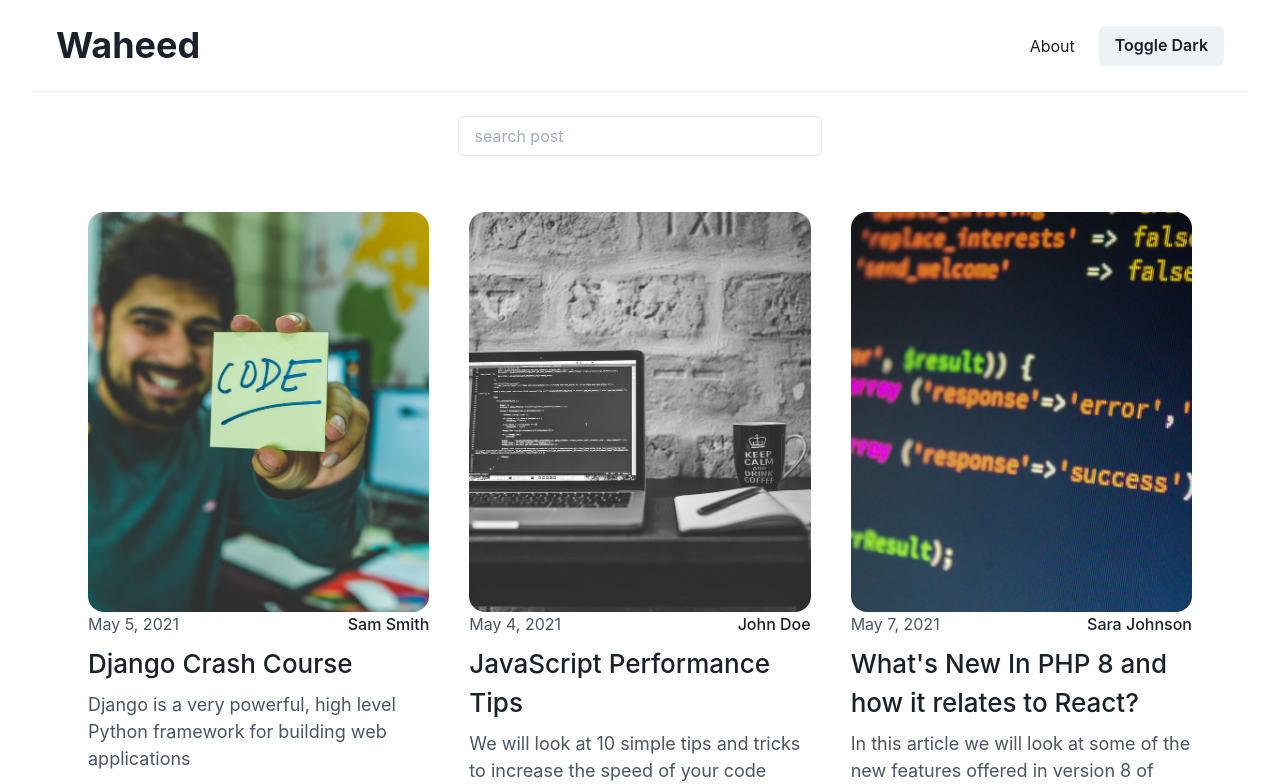
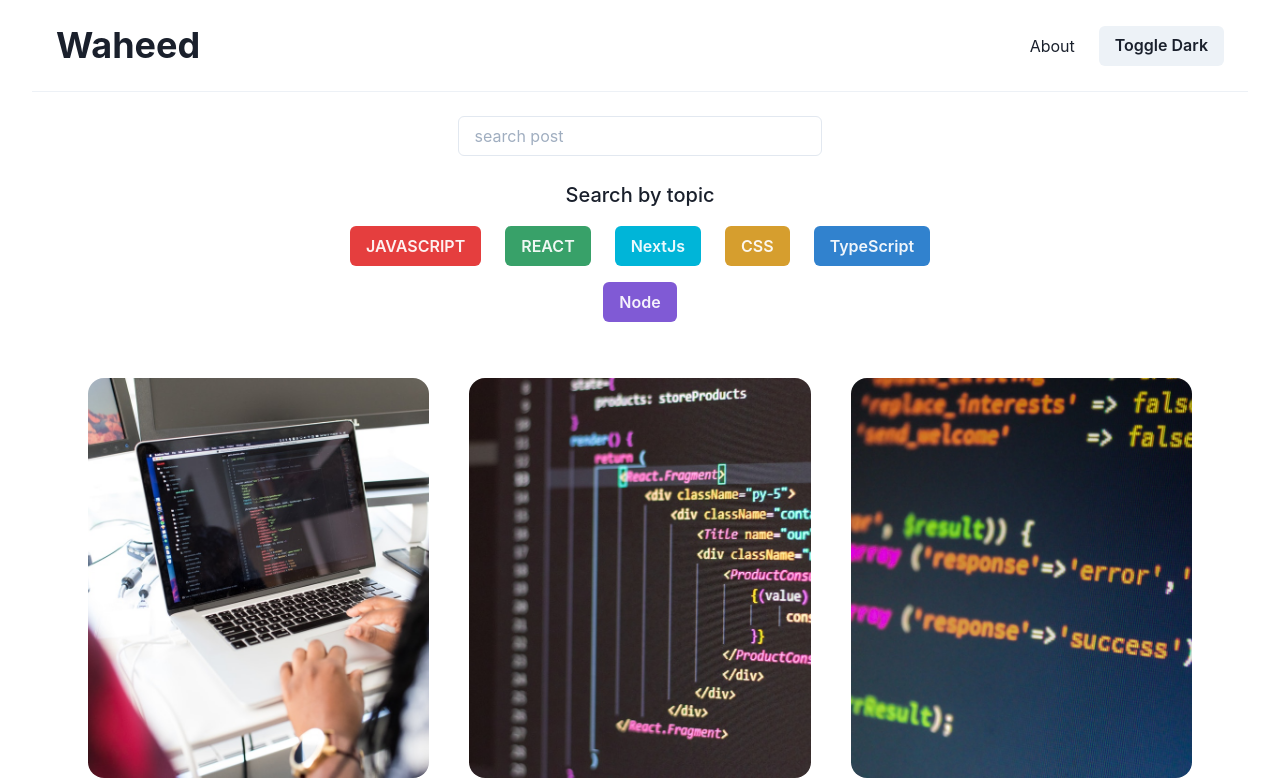
Before and after one commit to waheed-dev/markdown-blog, a Next.js app: page / in a window 1280 px wide. Shown: the top 784 px of the page. Built offline with nearby package versions, Linux system fonts and the light colour scheme.

Commit message:
added some styling and paths

```diff
--- /dev/null
+++ b/Helpers/index.js
@@ -0,0 +1,3 @@
+export const sortByDate = (a, b) => {
+    return new Date(b.postData.date) - new Date(a.postData.date)
+}
--- /dev/null
+++ b/components/Category.js
@@ -0,0 +1,73 @@
+import { Box, Button, Text } from "@chakra-ui/react";
+
+const Category = () => {
+  return (
+    <>
+      <Box display={"flex"} flexDir={"column"}>
+        <Text
+          textAlign={"center"}
+          fontSize={"20"}
+          fontWeight={"medium"}
+          mt={"6"}
+        >
+          Search by topic
+        </Text>
+        <Box
+          display={"flex"}
+          gap={"6"}
+          mt={"4"}
+          justifyContent={"center"}
+          marginTop={"4"}
+        >
+          <Button
+            color={"whiteAlpha.900"}
+            _hover={{ bg: "red.300" }}
+            bg={"red.500"}
+          >
+            JAVASCRIPT
+          </Button>
+
+          <Button
+            color={"whiteAlpha.900"}
+            _hover={{ bg: "green.300" }}
+            bg={"green.500"}
+          >
+            REACT
+          </Button>
+          <Button
+            color={"whiteAlpha.900"}
+            _hover={{ bg: "cyan.300" }}
+            bg={"cyan.500"}
+          >
+            NextJs
+          </Button>
+          <Button
+            color={"whiteAlpha.900"}
+            _hover={{ bg: "yellow.300" }}
+            bg={"yellow.500"}
+          >
+            CSS
+          </Button>
+          <Button
+            color={"whiteAlpha.900"}
+            _hover={{ bg: "blue.300" }}
+            bg={"blue.500"}
+          >
+            TypeScript
+          </Button>
+        </Box>
+        <Box display={"flex"} gap={"6"} mt={"4"} justifyContent={" center"}>
+          <Button
+            color={"whiteAlpha.900"}
+            _hover={{ bg: "purple.300" }}
+            bg={"purple.500"}
+          >
+            Node
+          </Button>
+        </Box>
+      </Box>
+    </>
+  );
+};
+
+export default Category;
--- /dev/null
+++ b/components/CategoryLabel.js
@@ -0,0 +1,19 @@
+import Link from "next/link";
+import { Box } from "@chakra-ui/react";
+export default function CategoryLabel({ children }) {
+  const categoryKey = {
+    JavaScript: "red",
+    PHP: "blue",
+    Python: "yellow",
+    TYPESCRIPT: "cyan",
+    CSS: "purple",
+  };
+
+  return (
+    <Box bg={`${categoryKey[children]}.600`} p={'1'} borderRadius={'xl'} px={'4'}>
+      <Link href={`/blog/category/${children.toLowerCase()}`}>
+      {children}
+      </Link>
+    </Box>
+  );
+}
--- a/components/PostCard.js
+++ b/components/PostCard.js
@@ -1,21 +1,39 @@
-import {Box, Text,Image} from "@chakra-ui/react";
+import { Box, Image, Text } from "@chakra-ui/react";
+import Link from "next/link";
+import CategoryLabel from "./CategoryLabel";
 
-const PostCard = ({title,author,date,coverImg,category, excerpt}) => {
-    return (
-    <Box  _hover={{
-        border:'1px',
+const PostCard = ({ title, author, date, coverImg, category, excerpt,slug}) => {
+  return (
+    <Link href={`/blog/${slug}`}>
+      <Box
+      _hover={{
+        border: "1px",
         borderColor: "teal.500",
-    }} padding={'2'} borderRadius={'2xl'}>
-        <Image objectFit={'cover'} borderRadius={'2xl'} boxSize={'400'} src={coverImg} alt="postCOverimg"/>
-        <Box display={'flex'} justifyContent={'space-between'} mb={'2'}>
+      }}
+      padding={"2"}
+      borderRadius={"2xl"}
+    >
+      <Image
+        objectFit={"cover"}
+        borderRadius={"2xl"}
+        boxSize={"400"}
+        src={coverImg}
+        alt="post-coverimg"
+      />
+      <Box display={"flex"} justifyContent={"space-between"} mb={"2"} mt={"2"}>
+        <Text color={"gray.600"}>{date}</Text>
+        <CategoryLabel>{category}</CategoryLabel>
+        <Text fontWeight={"medium"}>{author}</Text>
+      </Box>
+      <Text fontSize={"26"} fontWeight={"medium"} mb={"2"}>
+        {title}
+      </Text>
+      <Text fontSize={"18"} color={"gray.600"}>
+        {excerpt}
+      </Text>
+    </Box>
+    </Link>
+  );
+};
 
-        <Text color={'gray.600'}>{date}</Text>
-        <Text fontWeight={'medium'}>{author}</Text>
-        </Box>
-        <Text fontSize={'26'} fontWeight={'medium'} mb={'2'}>{title}</Text>
-        <Text fontSize={'18'} color={'gray.600'}>{excerpt}</Text>
-    </Box>
-    )
-}
-
-export default PostCard
+export default PostCard;
--- a/package.json
+++ b/package.json
@@ -19,6 +19,7 @@
   },
   "devDependencies": {
     "eslint": "8.5.0",
-    "eslint-config-next": "12.0.7"
+    "eslint-config-next": "12.0.7",
+    "prettier": "2.5.1"
   }
 }
--- a/pages/index.js
+++ b/pages/index.js
@@ -1,16 +1,17 @@
-import fs from 'fs'
-import path from 'path'
-import matter from 'gray-matter'
-import Head from 'next/head'
-import Image from 'next/image'
-import styles from '../styles/Home.module.css'
-import {Text, Box, SimpleGrid} from "@chakra-ui/react";
+import fs from "fs";
+import path from "path";
+import matter from "gray-matter";
+import Head from "next/head";
+import styles from "../styles/Home.module.css";
+import { Box, SimpleGrid } from "@chakra-ui/react";
 import Header from "../components/header/Header";
 import Search from "../components/Search";
 import PostCard from "../components/PostCard";
+import { sortByDate } from "../Helpers";
+import Category from "../components/Category";
 
-export default function Home({posts}) {
-    console.log(posts)
+export default function Home({ posts }) {
+  console.log(posts);
   return (
     <div className={styles.container}>
       <Head>
@@ -19,38 +20,46 @@ export default function Home({posts}) {
         <link rel="icon" href="/favicon.ico" />
       </Head>
       <Box>
-            <Header/>
-            <Search/>
-            <Box paddingX={'12'} mt={'12'}>
+        <Header />
+        <Search />
+        <Category />
+        <Box paddingX={"12"} mt={"12"}>
           <SimpleGrid columns={3} spacing={6}>
-                    {posts.map((post)=> <PostCard
+            {posts.map((post) => (
+              <PostCard
                 title={post.postData.title}
                 date={post.postData.date}
                 author={post.postData.author}
                 coverImg={post.postData.cover_image}
                 category={post.postData.category}
                 excerpt={post.postData.excerpt}
+                slug={post.slug}
               />
-                    )}
+            ))}
           </SimpleGrid>
-
         </Box>
       </Box>
     </div>
-  )
+  );
 }
+
 export async function getStaticProps() {
-    const files = fs.readdirSync(path.join('posts'))
-    const posts = files.map((post)=>{
-        const slug = post.replace('.md','')
-        const markdownWithMatter = fs.readFileSync(path.join('posts',post,),'utf-8')
-        const {data : postData} = matter(markdownWithMatter)
+  const files = fs.readdirSync(path.join("posts"));
+  const posts = files.map((post) => {
+    const slug = post.replace(".md", "");
+    const markdownWithMatter = fs.readFileSync(
+      path.join("posts", post),
+      "utf-8"
+    );
+    const { data: postData } = matter(markdownWithMatter);
     return {
       slug,
-            postData
+      postData,
+    };
+  });
+  return {
+    props: {
+      posts: posts.sort(sortByDate).slice(0, 6)
+    },
+  };
 }
-    })
-    return {
-        props : {posts}
-    }
-}
```
Also changed, not shown: components/[slug].js (added, +16 -0 lines), 1 other file (tests, documents, lock files or other folders). Lines whose indentation alone changed are shown as unchanged.
